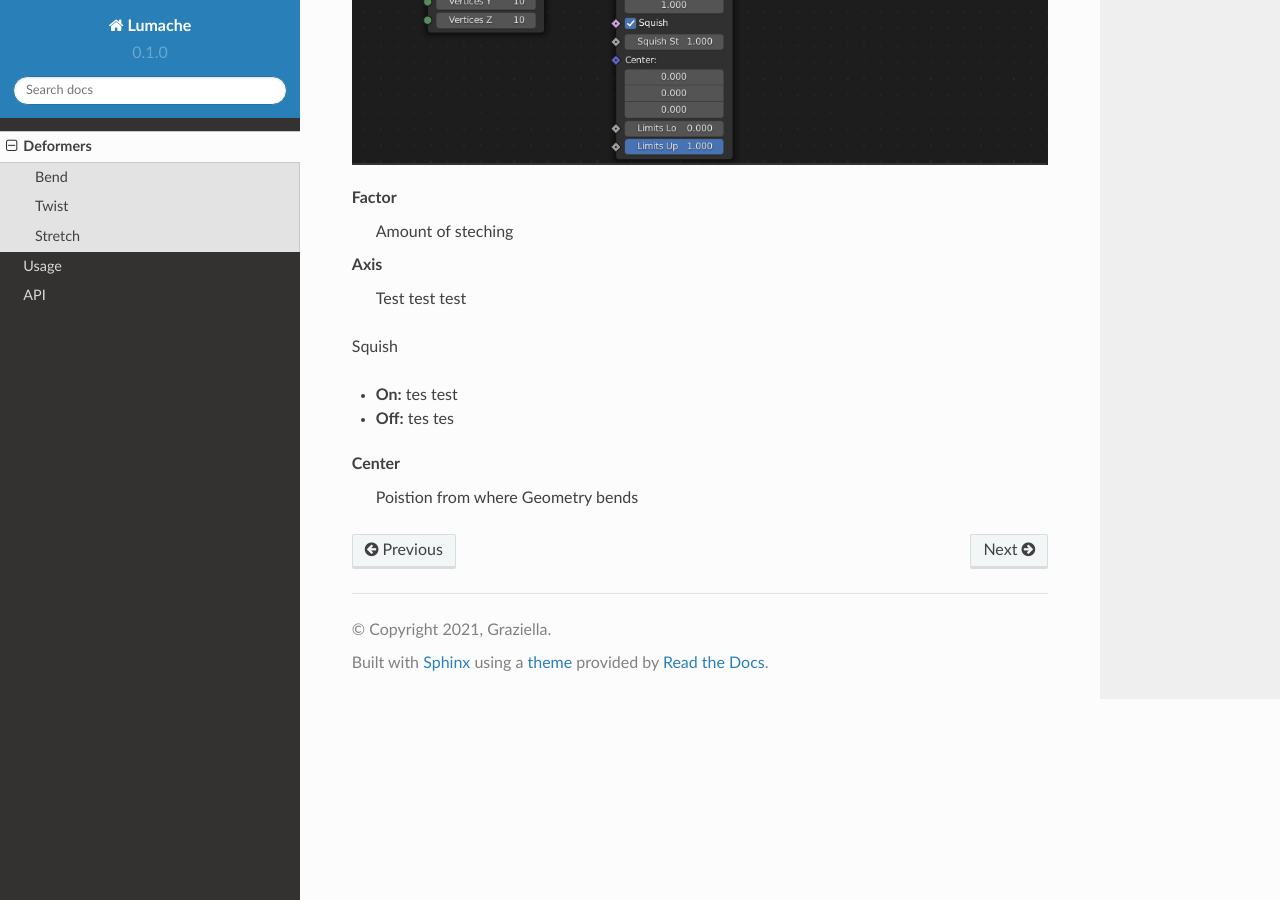
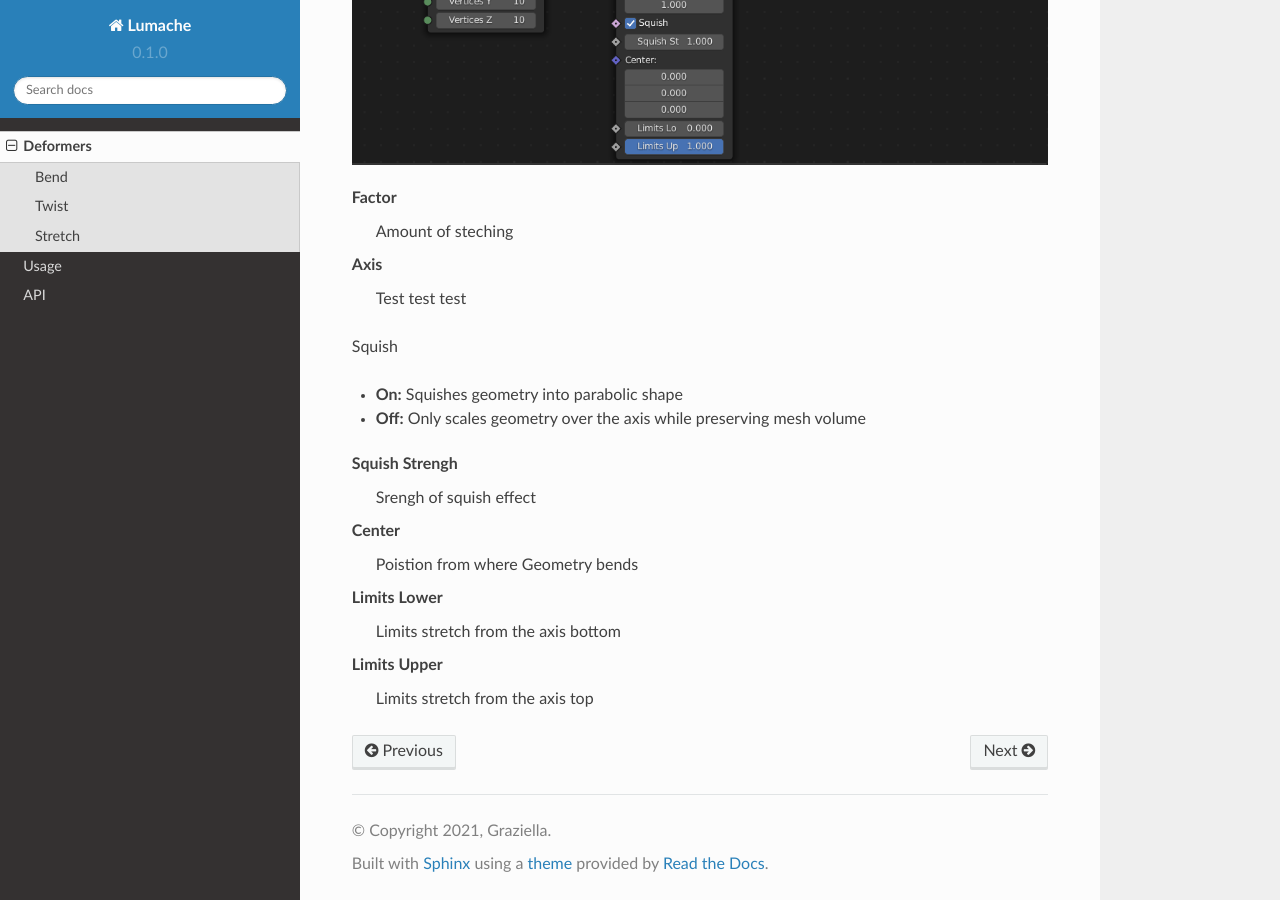
Before and after one commit to higgsas/higgsas_geo_nodes_manual, a Sphinx documentation site: the page built from docs/deformers.rst, in a window 1280 px wide and 900 px high, scrolled down 4091 px. Built offline with Sphinx 7.4.7 and the Read the Docs theme 2.0.0, drawn with Linux system fonts in a browser that asks for light colours.

Commit message:
Update deformers.rst

```diff
--- a/docs/deformers.rst
+++ b/docs/deformers.rst
@@ -71,8 +71,17 @@ Axis
 
 Squish
 
-- **On:** tes test
-- **Off:** tes tes
+- **On:** Squishes geometry into parabolic shape
+- **Off:** Only scales geometry over the axis while preserving mesh volume
+
+Squish Strengh
+  Srengh of squish effect
 
 Center
   Poistion from where Geometry bends
+
+Limits Lower
+  Limits stretch from the axis bottom
+
+Limits Upper
+  Limits stretch from the axis top
```
